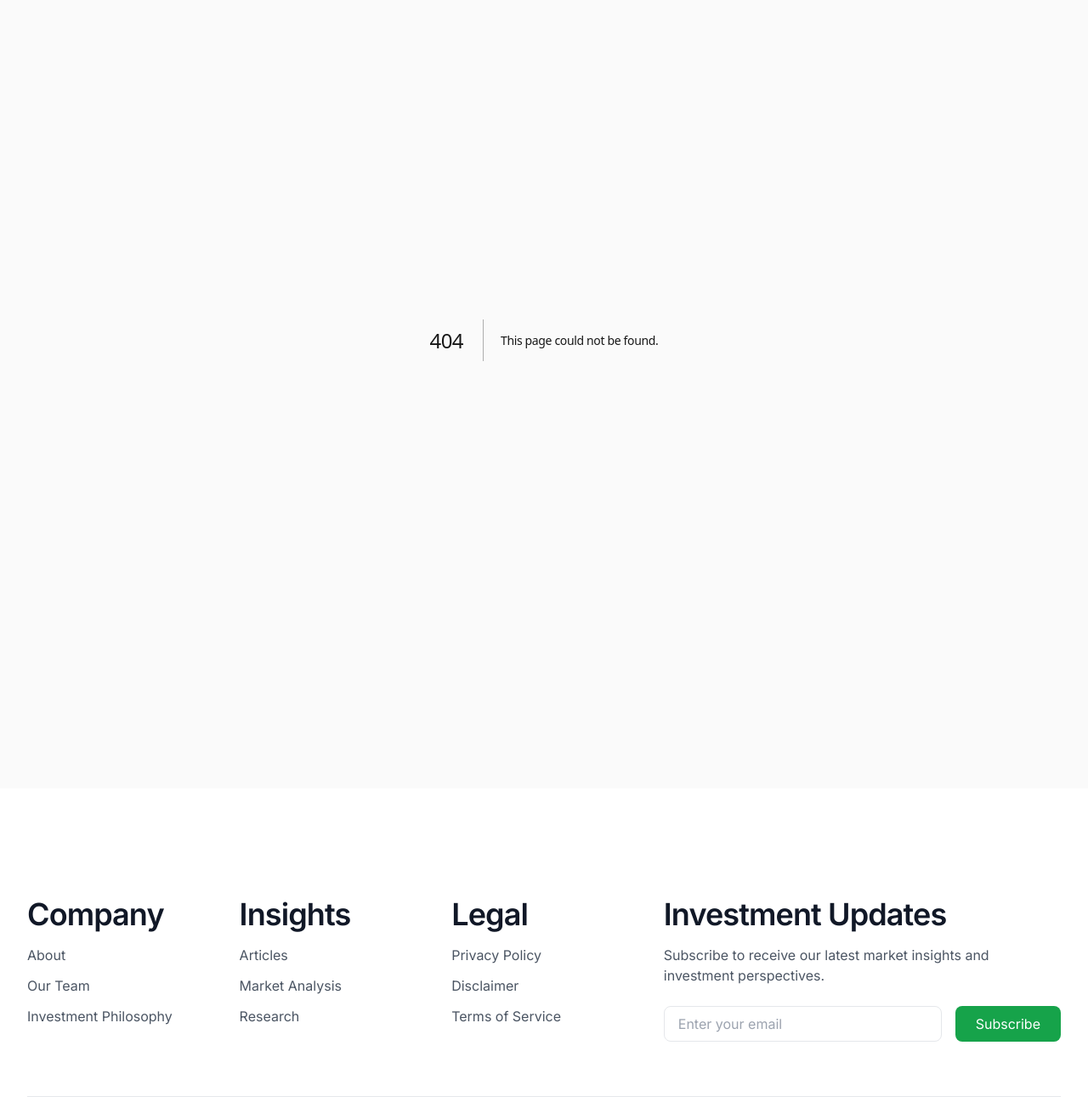
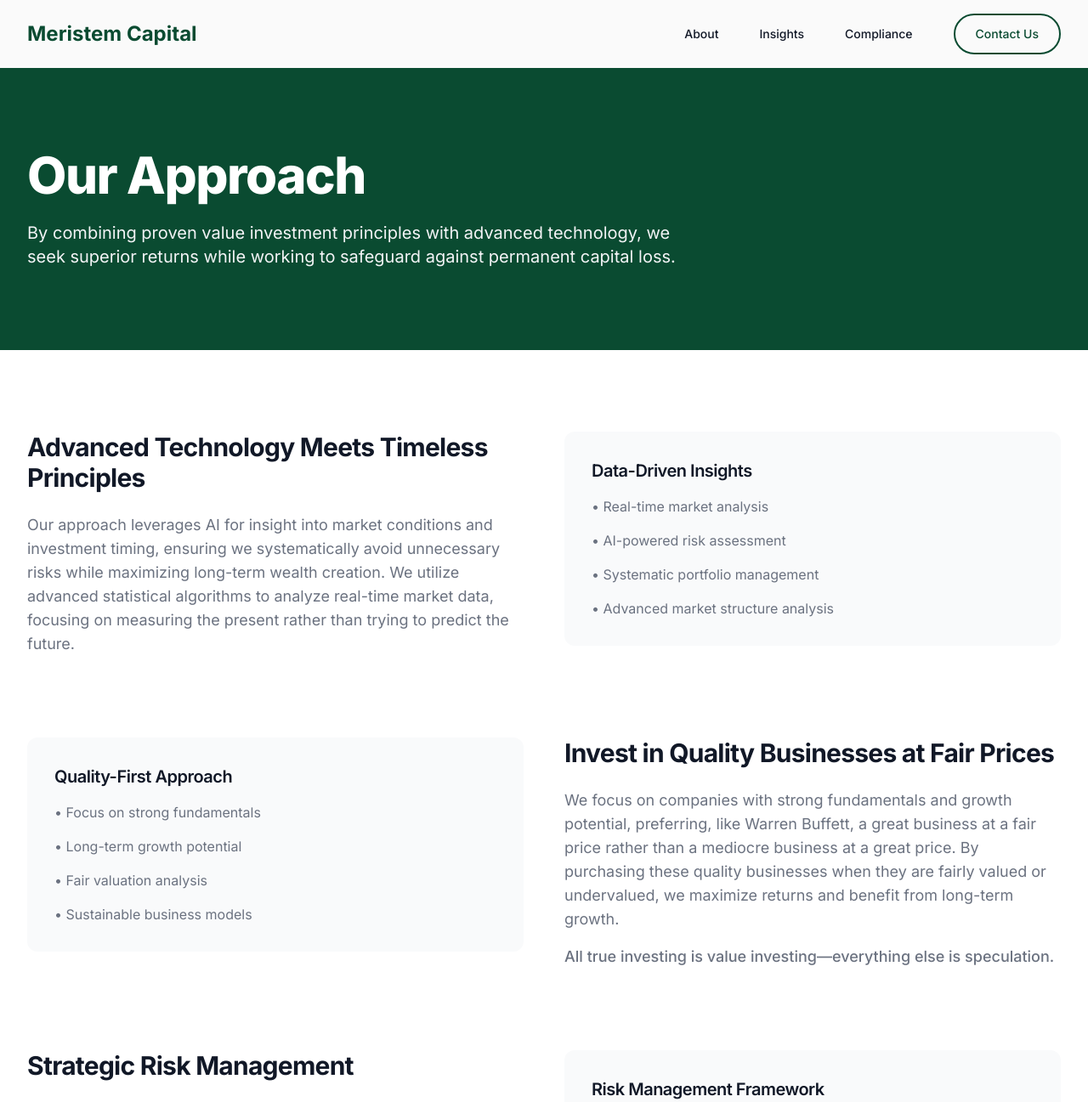
Before and after one commit to tyler-foxworthy/meristem_site, a Next.js app: page /about in a window 1280 px wide. Before the commit this address had no page. Shown: the top 1297 px of the page at 85% size. Built offline with nearby package versions, Linux system fonts and the light colour scheme.

Commit message:
feat: update hero text and create comprehensive about page

```diff
--- /dev/null
+++ b/src/app/about/page.tsx
@@ -0,0 +1,94 @@
+import Layout from '@/components/Layout'
+
+export default function About() {
+  return (
+    <Layout>
+      <div className="bg-white">
+        {/* Hero section */}
+        <div className="relative py-24 bg-primary">
+          <div className="max-w-7xl mx-auto px-4 sm:px-6 lg:px-8">
+            <div className="relative">
+              <h1 className="text-4xl font-extrabold tracking-tight text-white sm:text-5xl lg:text-6xl">Our Approach</h1>
+              <p className="mt-6 text-xl text-gray-100 max-w-3xl">
+                By combining proven value investment principles with advanced technology, we seek superior returns while working to safeguard against permanent capital loss.
+              </p>
+            </div>
+          </div>
+        </div>
+
+        {/* Content sections */}
+        <div className="max-w-7xl mx-auto px-4 sm:px-6 lg:px-8 py-24">
+          <div className="space-y-24">
+            {/* Technology and Analysis */}
+            <div className="grid md:grid-cols-2 gap-12 items-start">
+              <div>
+                <h2 className="text-3xl font-bold text-gray-900">Advanced Technology Meets Timeless Principles</h2>
+                <p className="mt-6 text-lg text-gray-500">
+                  Our approach leverages AI for insight into market conditions and investment timing, ensuring we systematically avoid unnecessary risks while maximizing long-term wealth creation. We utilize advanced statistical algorithms to analyze real-time market data, focusing on measuring the present rather than trying to predict the future.
+                </p>
+              </div>
+              <div className="bg-gray-50 p-8 rounded-xl">
+                <h3 className="text-xl font-semibold text-gray-900 mb-4">Data-Driven Insights</h3>
+                <ul className="space-y-4 text-gray-500">
+                  <li>• Real-time market analysis</li>
+                  <li>• AI-powered risk assessment</li>
+                  <li>• Systematic portfolio management</li>
+                  <li>• Advanced market structure analysis</li>
+                </ul>
+              </div>
+            </div>
+
+            {/* Investment Philosophy */}
+            <div className="grid md:grid-cols-2 gap-12 items-start">
+              <div className="bg-gray-50 p-8 rounded-xl order-2 md:order-1">
+                <h3 className="text-xl font-semibold text-gray-900 mb-4">Quality-First Approach</h3>
+                <ul className="space-y-4 text-gray-500">
+                  <li>• Focus on strong fundamentals</li>
+                  <li>• Long-term growth potential</li>
+                  <li>• Fair valuation analysis</li>
+                  <li>• Sustainable business models</li>
+                </ul>
+              </div>
+              <div className="order-1 md:order-2">
+                <h2 className="text-3xl font-bold text-gray-900">Invest in Quality Businesses at Fair Prices</h2>
+                <p className="mt-6 text-lg text-gray-500">
+                  We focus on companies with strong fundamentals and growth potential, preferring, like Warren Buffett, a great business at a fair price rather than a mediocre business at a great price. By purchasing these quality businesses when they are fairly valued or undervalued, we maximize returns and benefit from long-term growth.
+                </p>
+                <p className="mt-4 text-lg text-gray-500 font-medium">
+                  All true investing is value investing—everything else is speculation.
+                </p>
+              </div>
+            </div>
+
+            {/* Risk Management */}
+            <div className="grid md:grid-cols-2 gap-12 items-start">
+              <div>
+                <h2 className="text-3xl font-bold text-gray-900">Strategic Risk Management</h2>
+                <p className="mt-6 text-lg text-gray-500">
+                  Large losses have the most significant impact on long-term compounding—the "volatility tax"—and our focus is on minimizing those drawdowns to preserve capital and enhance wealth accumulation. Our systematic, model-based risk assessments allow us to proactively adjust the portfolio when appropriate.
+                </p>
+              </div>
+              <div className="bg-gray-50 p-8 rounded-xl">
+                <h3 className="text-xl font-semibold text-gray-900 mb-4">Risk Management Framework</h3>
+                <ul className="space-y-4 text-gray-500">
+                  <li>• Proactive portfolio monitoring</li>
+                  <li>• Strategic liquidity management</li>
+                  <li>• Tax-efficient rebalancing</li>
+                  <li>• Systematic risk assessment</li>
+                </ul>
+              </div>
+            </div>
+
+            {/* Long-term Focus */}
+            <div className="text-center max-w-3xl mx-auto">
+              <h2 className="text-3xl font-bold text-gray-900">Long-Term Growth and Compounding</h2>
+              <p className="mt-6 text-lg text-gray-500">
+                The best way to maximize compounding is by not interrupting it unnecessarily. Our focus is on finding great companies and holding them long-term. We embrace simplicity over complexity, adhering to straightforward value investment principles while minimizing the impact of taxes and transaction fees from frequent trading.
+              </p>
+            </div>
+          </div>
+        </div>
+      </div>
+    </Layout>
+  )
+}
--- a/src/components/AnimatedHero.tsx
+++ b/src/components/AnimatedHero.tsx
@@ -7,10 +7,10 @@ export default function AnimatedHero() {
   return (
     <div className="max-w-7xl mx-auto relative z-10 px-4 sm:px-6 lg:px-8">
       <motion.div
-        initial={{ opacity: 0, y: 20 }}
-        animate={{ opacity: 1, y: 0 }}
+        initial={{ opacity: 0, x: -20 }}
+        animate={{ opacity: 1, x: 0 }}
         transition={{ duration: 0.8 }}
-        className="lg:max-w-2xl"
+        className="lg:max-w-xl"
       >
         <h1 className="text-4xl tracking-tight font-extrabold text-white sm:text-5xl md:text-6xl lg:text-7xl">
           <motion.span
@@ -27,7 +27,7 @@ export default function AnimatedHero() {
             transition={{ delay: 0.4 }}
             className="block text-green-200 mt-2"
           >
-            Through Time
+            With Purpose
           </motion.span>
         </h1>
         <motion.p
@@ -36,30 +36,26 @@ export default function AnimatedHero() {
           transition={{ delay: 0.6 }}
           className="mt-6 text-lg text-gray-200 sm:text-xl md:text-2xl font-light max-w-xl"
         >
-          At Meristem Capital, we take a methodical approach to growing and preserving your wealth. Like the meristem tissue in plants, we focus on sustainable, long-term growth.
+          Combining timeless value investment principles with advanced technology to create and preserve lasting wealth. We focus on quality businesses at fair prices, guided by data-driven insights.
         </motion.p>
         <motion.div
           initial={{ opacity: 0 }}
           animate={{ opacity: 1 }}
           transition={{ delay: 0.8 }}
-          className="mt-8 sm:mt-10 sm:flex sm:justify-start gap-4"
+          className="mt-8 sm:mt-10 flex flex-col sm:flex-row gap-4"
         >
-          <div>
           <Link
             href="/contact"
-              className="w-full flex items-center justify-center px-8 py-4 text-base font-medium rounded-md text-primary bg-white hover:bg-gray-50 transition-colors duration-200 shadow-lg hover:shadow-xl md:text-lg md:px-10"
+            className="flex items-center justify-center px-8 py-4 text-base font-medium rounded-md text-primary bg-white hover:bg-gray-50 transition-colors duration-200 shadow-lg hover:shadow-xl md:text-lg md:px-10"
           >
             Get Started
           </Link>
-          </div>
-          <div className="mt-3 sm:mt-0">
           <Link
             href="/about"
-              className="w-full flex items-center justify-center px-8 py-4 text-base font-medium rounded-md text-white border-2 border-white hover:bg-white/10 transition-colors duration-200 md:text-lg md:px-10"
+            className="flex items-center justify-center px-8 py-4 text-base font-medium rounded-md text-white border-2 border-white hover:bg-white/10 transition-colors duration-200 md:text-lg md:px-10"
           >
             Learn More
           </Link>
-          </div>
         </motion.div>
       </motion.div>
     </div>
```
Lines whose indentation alone changed are shown as unchanged.
